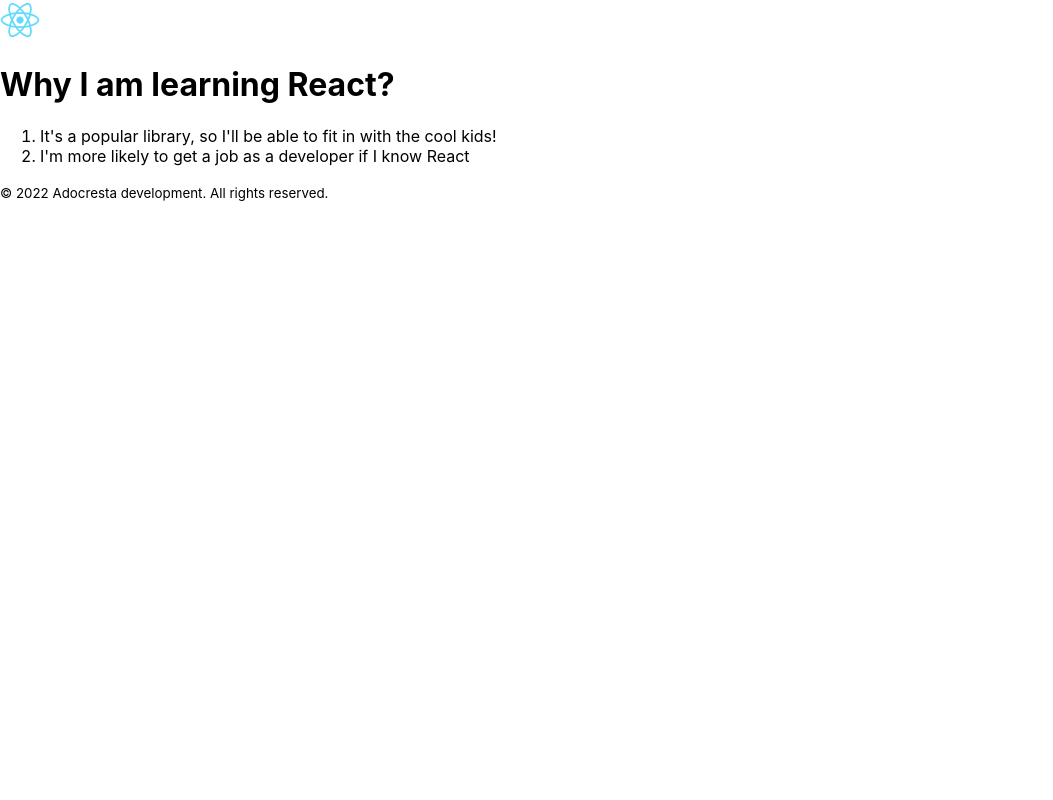
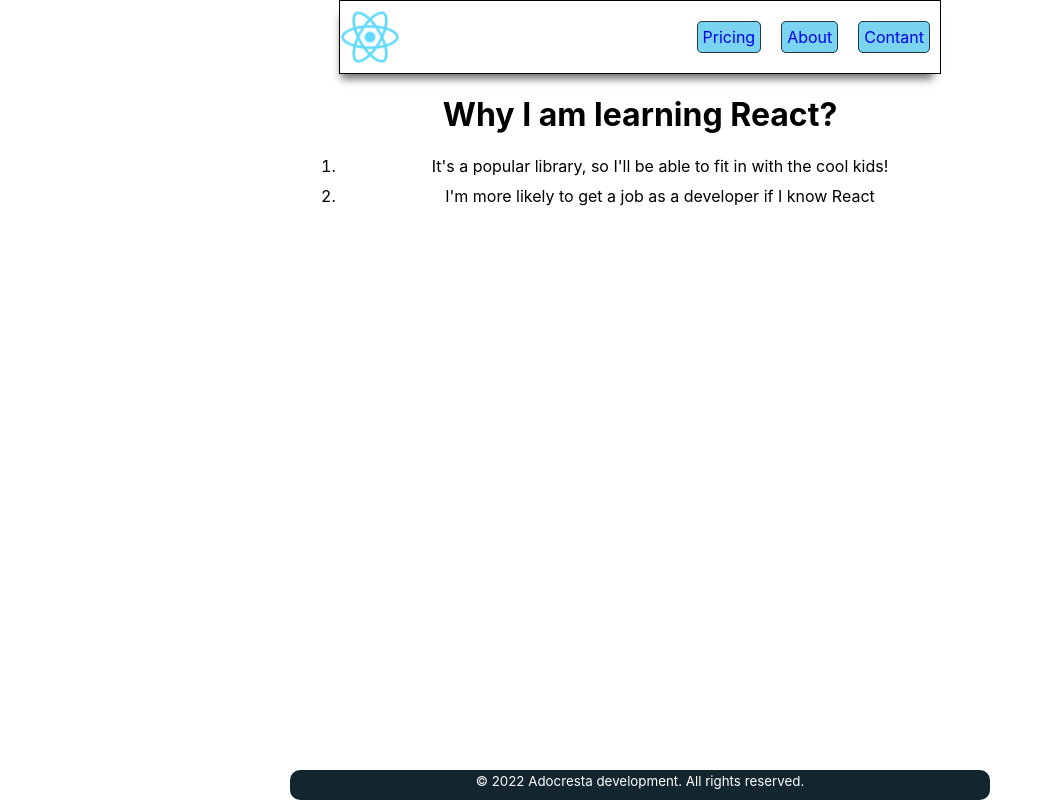
Before and after one commit to Adocresta/learning-react, a React (Create React App) app: page / in a window 1280 px wide. Shown: the whole page, without its empty margins (0-1053 px from the left). Built offline with nearby package versions, Linux system fonts and the light colour scheme.

Commit message:
css styling

```diff
--- a/src/index.css
+++ b/src/index.css
@@ -1,13 +1,63 @@
 body {
-  margin: 0;
-  font-family: -apple-system, BlinkMacSystemFont, 'Segoe UI', 'Roboto', 'Oxygen',
-    'Ubuntu', 'Cantarell', 'Fira Sans', 'Droid Sans', 'Helvetica Neue',
+  margin: 0 auto;
+  max-width: 700px;
+  font-family: -apple-system, BlinkMacSystemFont, "Segoe UI", "Roboto", "Oxygen",
+    "Ubuntu", "Cantarell", "Fira Sans", "Droid Sans", "Helvetica Neue",
     sans-serif;
   -webkit-font-smoothing: antialiased;
   -moz-osx-font-smoothing: grayscale;
+  text-align: center;
 }
 
 code {
-  font-family: source-code-pro, Menlo, Monaco, Consolas, 'Courier New',
+  font-family: source-code-pro, Menlo, Monaco, Consolas, "Courier New",
     monospace;
 }
+
+nav {
+  display: inline-flex;
+  align-items: center;
+  justify-content: space-between;
+  width: 600px;
+  border: 1px solid black;
+  box-shadow: -3px 10px 8px -5px rgba(0, 0, 0, 0.56);
+  -webkit-box-shadow: -3px 10px 8px -5px rgba(0, 0, 0, 0.56);
+  -moz-box-shadow: -3px 10px 8px -5px rgba(0, 0, 0, 0.56);
+}
+
+ul {
+  display: flex;
+  justify-content: space-between;
+  list-style: none;
+}
+li {
+  margin: 10px;
+}
+
+li > a {
+  text-decoration: none;
+  border: 1px solid #213a42;
+  background-color: #79d3f1;
+  padding: 5px;
+  border-radius: 5px;
+  transition: 1s;
+}
+
+li > a:hover,
+li > a:focus {
+  background-color: #497d8f;
+  color: white;
+}
+.nav-logo {
+  width: 60px;
+}
+
+footer {
+  position: absolute;
+  bottom: 0;
+  min-width: 700px;
+  border-radius: 10px;
+  height: 30px; /* Height of the footer */
+  background: rgb(19, 38, 48);
+  color: white;
+}
--- a/src/index.js
+++ b/src/index.js
@@ -9,11 +9,23 @@ function Header() {
   return (
     <header>
       <nav>
-        <img width="40px" src="logo512.png" alt="logo" />
+        <img className="nav-logo" src="logo512.png" alt="logo" />
+        <ul className="nav-items">
+          <li>
+            <a href="#">Pricing</a>
+          </li>
+          <li>
+            <a href="#">About</a>
+          </li>
+          <li>
+            <a href="#">Contant</a>
+          </li>
+        </ul>
       </nav>
     </header>
   );
 }
+
 function MainContent() {
   return (
     <>
```
